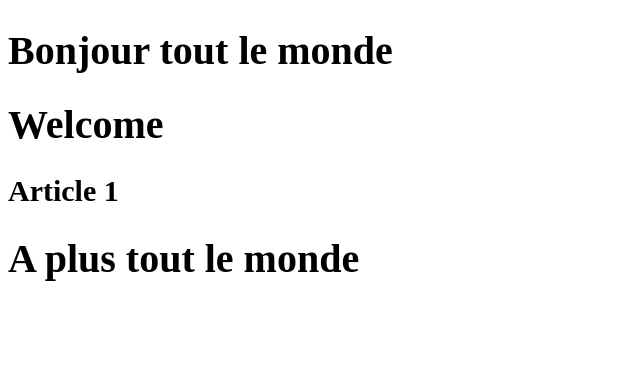
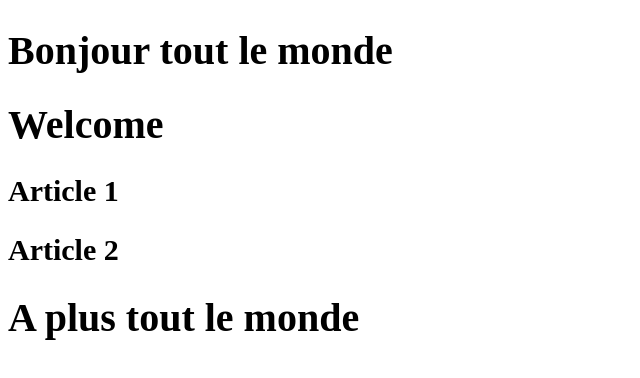
Before and after one commit to Herve91130/Hello, a plain HTML site: page index.html in a window 1280 px wide. Shown: the whole page, without its empty margins (0-640 px from the left). Drawn offline with Linux system fonts and the light colour scheme.

Commit message:
Ajout article 2

```diff
--- a/index.html
+++ b/index.html
@@ -18,6 +18,9 @@
             <article>
                 <h1>Article 1</h1>
             </article>
+            <article>
+                <h1>Article 2</h1>
+            </article>
         </main>
 
         <footer>
```
